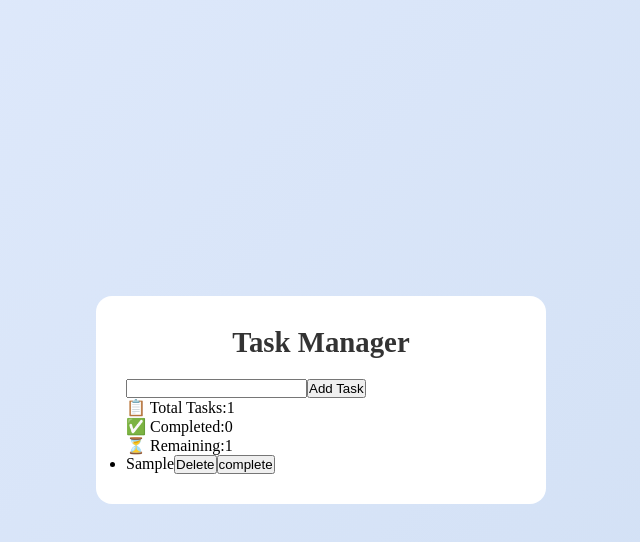
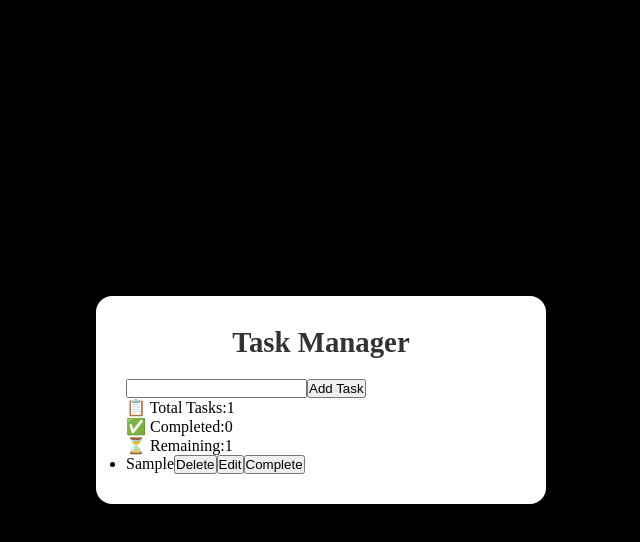
Before and after one commit to munnarauniyar/React-Task-Manager, a React (Vite) app: page / in a window 1280 px wide. Both pictures are taken after typing "Sample" into the empty fields and a click on the button "Add Task". Shown: the top 542 px of the page, without its empty margins (319-959 px from the left). Built offline with nearby package versions, Linux system fonts and the light colour scheme.

Commit message:
edit btn update

```diff
--- a/src/App.css
+++ b/src/App.css
@@ -14,7 +14,7 @@ body {
     justify-content: center;
     align-items: center;
     min-height: 100vh;
-    background: linear-gradient(135deg, #e0eafc, #cfdef3);
+    background: linear-gradient(135deg, #000000, #000000);
 }
 
 .container {
--- a/src/App.jsx
+++ b/src/App.jsx
@@ -14,7 +14,10 @@ function App() {
 
   });
 
-  function AddTask() {
+  const [editIndex, setEditIndex] = useState(null);
+  const [editText, setEditText] = useState("");
+
+  function addTask() {
     if (input.trim() === "")
       return;
 
@@ -50,7 +53,7 @@ function App() {
         onChange={(e) => setInput(e.target.value)}
       />
 
-      <button onClick={AddTask}>Add Task</button>
+      <button onClick={addTask}>Add Task</button>
 
       <div className="stats">
 
@@ -64,8 +67,8 @@ function App() {
 
         ?
 
-        <div>
-          <p>📭 No tasks yet.</p>
+        <div className="empty">
+          <h3>📭 No tasks yet.</h3>
           <p>Add your first task!</p>
         </div>
 
@@ -73,13 +76,58 @@ function App() {
         <ul>
           {tasks.map((task, index) => (
             <li key={index}>
-              <span className={task.completed ? "completed" : ""}>
-                {task.text}
-              </span>
+              {
+                editIndex === index
+
+                  ?
+
+                  <input
+                    value={editText}
+                    onChange={(e) => setEditText(e.target.value)}
+                  />
+                  :
+                  <span className={task.completed ? "completed" : ""}>
+                    {task.text}
+                  </span>
+
+              }
 
               <button onClick={
                 () => setTasks(tasks.filter((item, i) => i !== index))
               }>Delete</button>
+
+
+              <button onClick={() => {
+                if (editIndex === index) {
+                  //save
+
+                  setTasks(tasks.map((task, i) => {
+
+                    if (i === index) {
+                      return {
+                        ...task,
+                        text: editText
+                      }
+                    }
+                    return task;
+                  })
+
+                  );
+
+                  setEditIndex(null);
+                  setEditText("");
+
+                }
+                else {
+                  //edit
+                  setEditIndex(index);
+                  setEditText(task.text);
+                }
+              }
+              }
+
+              >{editIndex === index ? "Save" : "Edit"}
+              </button>
 
 
               <button onClick={() =>
@@ -94,7 +142,7 @@ function App() {
                 }
                 ))
               }>
-                {task.completed ? "completed" : "complete"}
+                {task.completed ? "Completed" : "Complete"}
               </button>
             </li>
           ))}
```
